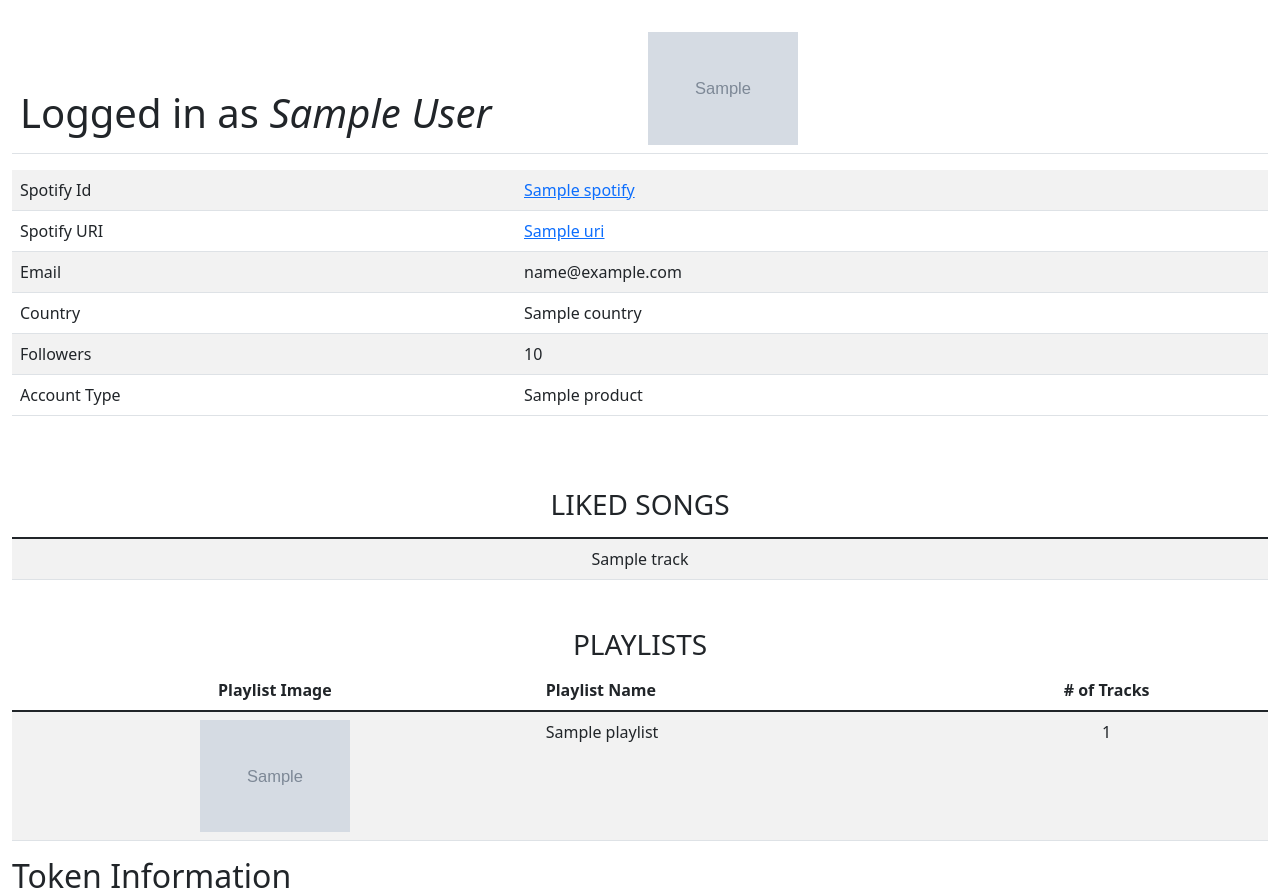
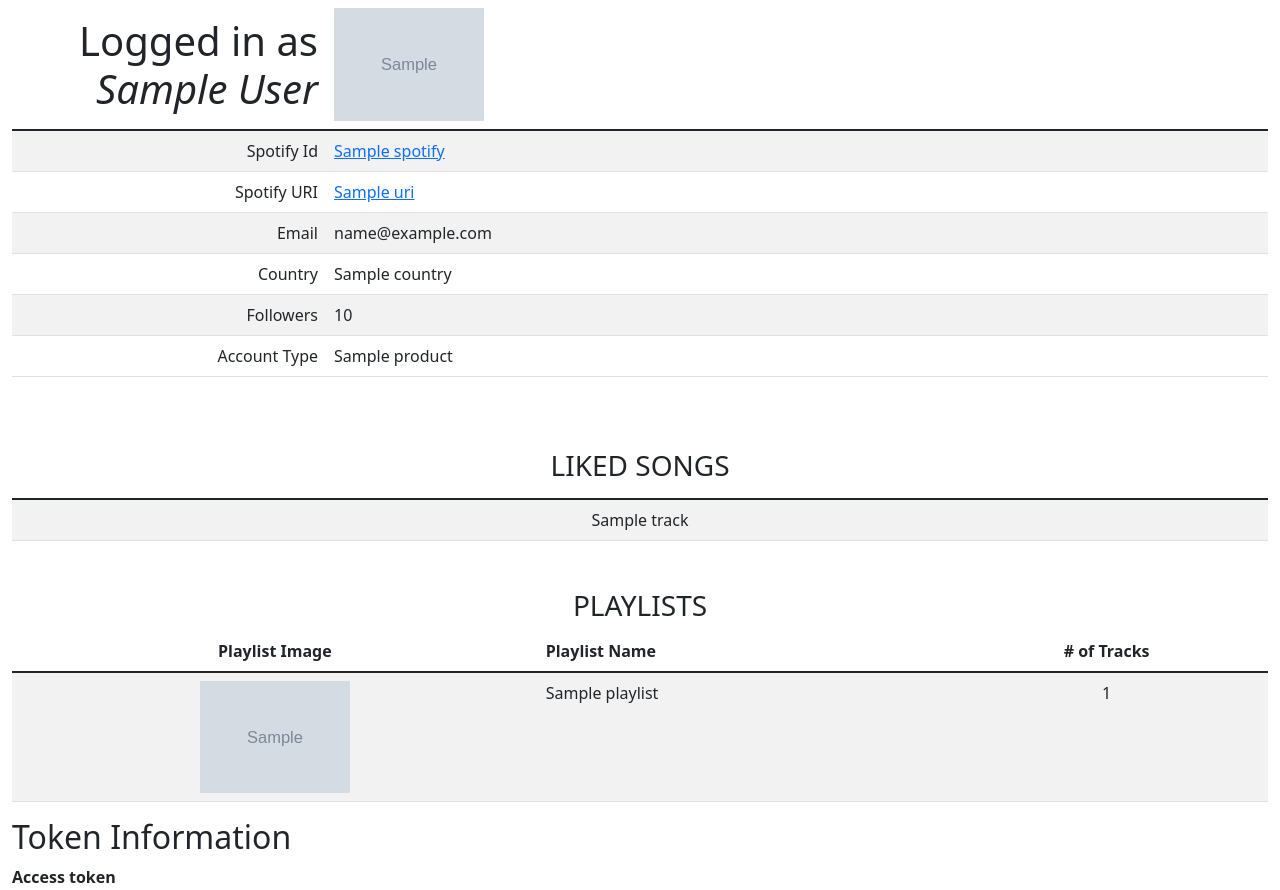
Before and after one commit to diligent176/wts1, a Flask app: template templates/me.html in a window 1280 px wide. Shown: the part 76-966 px from the top of the page. Run offline with Flask 2, Linux system fonts and the light colour scheme; the template is opened without the code that fills it: most values are stand-ins (such as "Sample title", 1, 10 or a date in 2020); grey boxes marked "Sample" are stand-in pictures; parts of the project's set-up code (start-up, migrations or seed data) failed here and were passed over; some libraries are stand-ins or nearby versions.

Commit message:
cleanup 5

```diff
--- a/templates/base.html
+++ b/templates/base.html
@@ -64,7 +64,7 @@
         <div id="footer" class="text-center">
             <p>{% block footer %}{% endblock %}</p>
             <p class="mt-5">a game from <a href="https://seagoat.dev/" target="_blank">SeaGoat Software</a>
-                <span class="small"> &copy; 2022</span>
+                <br /><span class="small"> &copy; 2022</span>
             </p>
         </div>
 
--- a/templates/login.html
+++ b/templates/login.html
@@ -14,7 +14,7 @@ Login
         A Lyrics Trivia Game
     </h4>
     <p class="largetext mt-3 mb-1">
-        Song lyrics from your favorite Spotify Songs &amp; Artists!
+        Guess the song lyrics from your favorite Spotify Songs &amp; Artists!
     </p>
     <p class="largetext mb-5">
         Try to beat high scores of other spotify users.
--- a/templates/me.html
+++ b/templates/me.html
@@ -8,50 +8,45 @@
 <div id="profile" class="align-content-center">
 
     <!-- PROFILE HEADER TABLE -->
-    <div class="text-left">
-        <table class="table">
+    <table class="table table-striped">
+        <thead>
             <tr>
-                <td class="align-bottom w-50">
+                <td class="align-bottom w-25 text-end">
                     <h1>Logged in as <i>{{ data.display_name }}</i></h1>
                 </td>
-                <td class="align-bottom w-50">
+                <td class="align-bottom w-75">
+                    {% if data.images %}
+                        <img width="150" src="{{ data.images.0.url }}" />
+                    {% endif %}
                     &nbsp;
-                    {% if data.images %}
-                    <div>
-                        <img width="150" src="{{ data.images.0.url }}" />
-                    </div>
-                    {% endif %}
                 </td>
             </tr>
-        </table>
-
-        <!-- PROFILE DETAIL TABLE -->
-        <table class="table table-striped">
+        </thead>
         <tbody>
             <tr>
-                    <td>Spotify Id</td>
+                <td class="text-end">Spotify Id</td>
                 <td>
                     <a href="{{ data.external_urls.spotify }}">{{ data.external_urls.spotify }}</a>
                 </td>
             </tr>
             <tr>
-                    <td>Spotify URI</td>
+                <td class="text-end">Spotify URI</td>
                 <td><a href="{{ data.uri }}">{{ data.uri }}</a></td>
             </tr>
             <tr>
-                    <td>Email</td>
+                <td class="text-end">Email</td>
                 <td>{{ data.email }}</td>
             </tr>
             <tr>
-                    <td>Country</td>
+                <td class="text-end">Country</td>
                 <td>{{ data.country }}</td>
             </tr>
             <tr>
-                    <td>Followers</td>
+                <td class="text-end">Followers</td>
                 <td>{{ data.followers.total }}</td>
             </tr>
             <tr>
-                    <td>Account Type</td>
+                <td class="text-end">Account Type</td>
                 <td>{{ data.product }}</td>
             </tr>
         </tbody>
```
Lines whose indentation alone changed are shown as unchanged.
